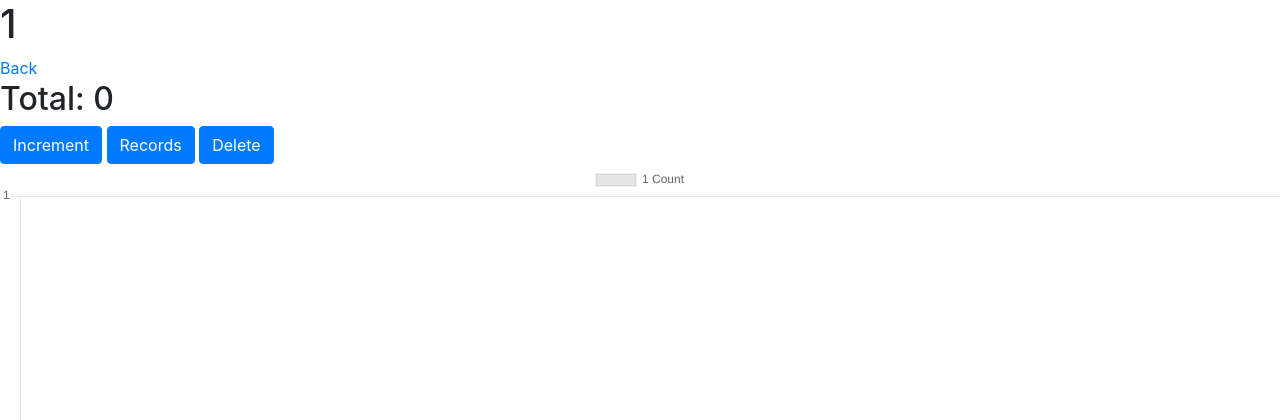
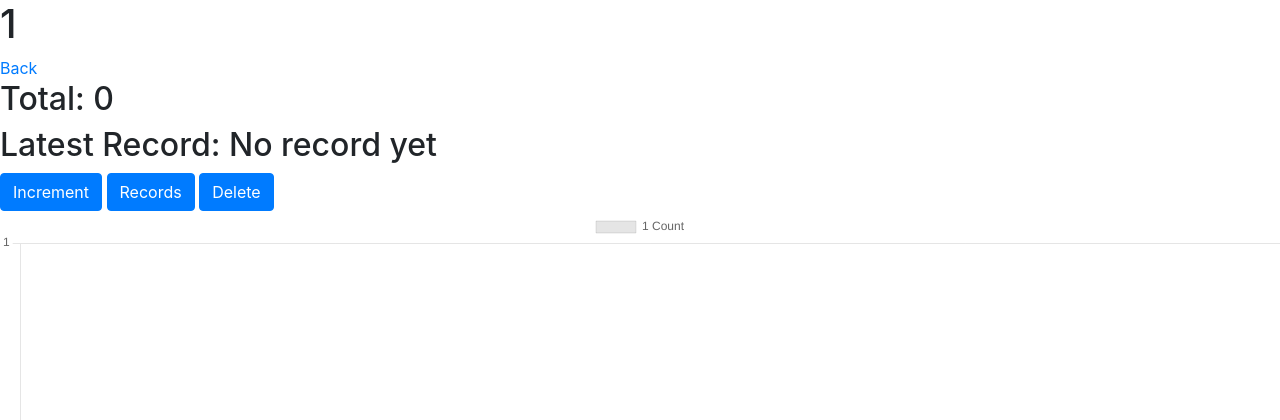
Before and after one commit to quarantin/counters, a Django app: page /counters/1/ in a window 1280 px wide. Shown: the top 420 px of the page. Run offline with Django 3.2, Linux system fonts and the light colour scheme; the visitor is signed in with stand-in values (Sample User, id 1); data comes from the database, SQL or seed files in the repository; data that the repository does not hold is empty; some libraries are stand-ins or nearby versions.

Commit message:
Update counters templates: counter_detail.html: Add info about latest record date (can be useful when you're not sure whether you already counted something)

```diff
--- a/templates/counters/counter_detail.html
+++ b/templates/counters/counter_detail.html
@@ -6,6 +6,7 @@
 		<h1>{{ counter|title }}</h1>
 		<a href="/counters/">Back</a>
 		<h2>Total: {{ total }}</h2>
+		<h2>Latest Record: {{ latest_record_date }}</h2>
 		<button class="btn btn-primary" onclick="handle_increment()" title="Increment this counter">Increment</button>
 		<button class="btn btn-primary" onclick="handle_records()" title="Show list of records for this counter">Records</button>
 		<button class="btn btn-primary" onclick="handle_delete()" title="Delete current counter and all related records">Delete</button>
```
